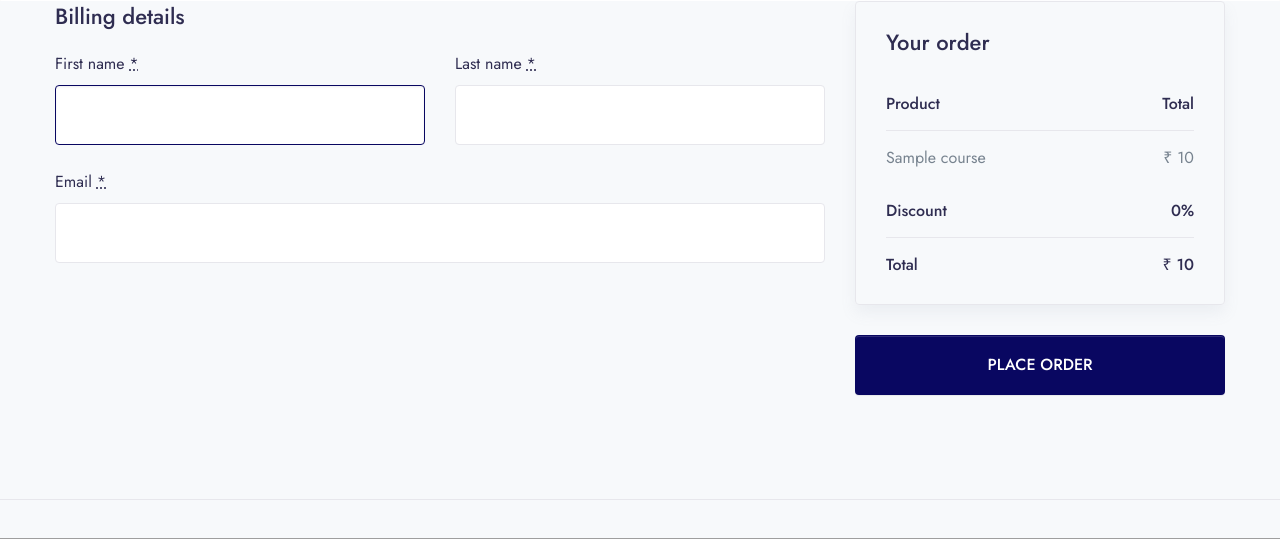
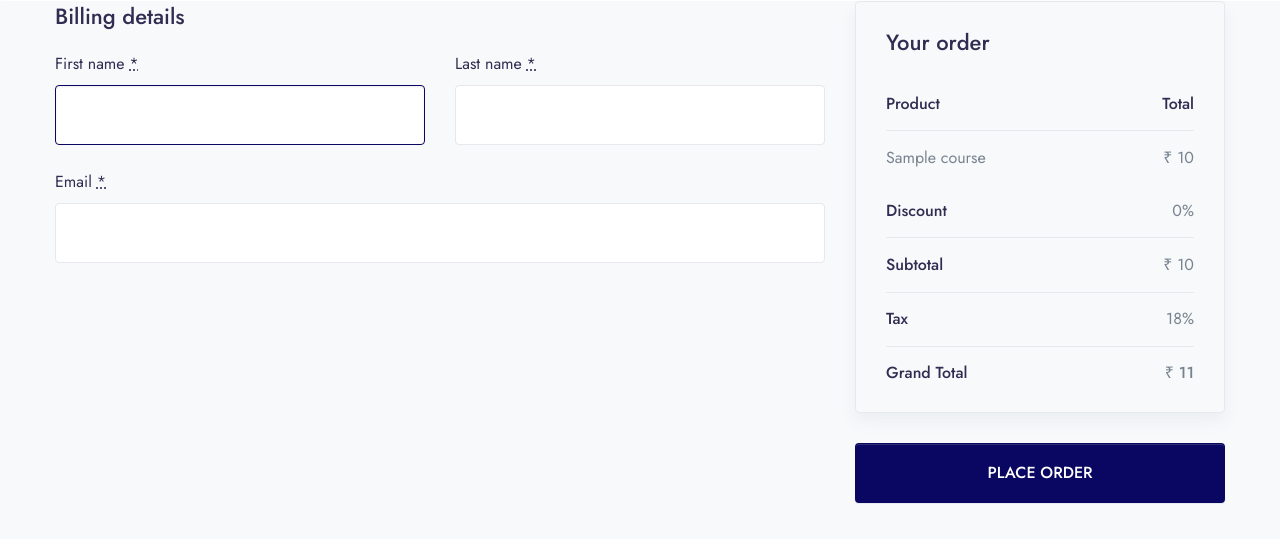
Before and after one commit to Priyanshu2sh/Indeed-LMS, a Django app: a page that uses templates/checkout/checkout.html in a window 1280 px wide. Shown: the part 406-945 px from the top of the page. Run offline with Django 5.2, Linux system fonts and the light colour scheme; tables that the repository leaves empty hold one stand-in row (values such as "Sample post"); some libraries are stand-ins or nearby versions; grey boxes are pictures that could not be loaded.

Commit message:
added tax calculation

```diff
--- a/app/templatetags/course_tags.py
+++ b/app/templatetags/course_tags.py
@@ -10,3 +10,12 @@ def discount_calculation(price,discount):
     sellprice = price
     sellprice = price - (price * discount/100)
     return math.floor(sellprice)
+
+@register.simple_tag
+def grand_total(price, discount):
+    try:
+        subtotal = price - (price * discount / 100)
+        tax = subtotal * 0.18
+        return int(subtotal + tax)
+    except:
+        return price
--- a/app/views.py
+++ b/app/views.py
@@ -222,6 +222,7 @@ def CHECKOUT(request,slug):
             email = request.POST.get('email')
 
             amount_cal = course.price - (course.price * course.discount / 100)
+            amount_cal = amount_cal + (amount_cal * 0.18)  # Adding 18% tax
             amount = int(amount_cal) * 100
             currency = "INR"
             notes = {
@@ -309,7 +310,7 @@ def WATCH_COURSE(request, slug):
     if lecture is None:
         lecture=1
     video = Video.objects.get(id = lecture)
-    comments = Comments.objects.filter(video = video)
+    comments = Comments.objects.filter(video = video, rating__in=[4, 4.5, 5]).order_by('-date')[:2]
     if course.exists():
         course = course.first()
     else:
@@ -326,7 +327,7 @@ def WATCH_COURSE(request, slug):
         comment = Comments(
             user=request.user,
             video=video,
-            rating=rating,
+            rating=float(rating) if rating else 0,
             title=title,
             content=content
         )
--- a/templates/checkout/checkout.html
+++ b/templates/checkout/checkout.html
@@ -55,6 +55,7 @@
             <div id="order_review" class="woocommerce-checkout-review-order">
     <div class="woocommerce-checkout-review-order-inner">
         <h3 id="order_review_heading">Your order</h3>
+
         <table class="shop_table woocommerce-checkout-review-order-table">
             <thead>
                 <tr>
@@ -62,27 +63,41 @@
                     <th class="product-total">Total</th>
                 </tr>
             </thead>
+
             <tbody>
                 <tr class="cart_item">
                     <td class="product-name">
-                                    {{course.title}}
+                        {{ course.title }}
                     </td>
                     <td class="product-total">
-                                    <span class="woocommerce-Price-amount amount">
-                                        ₹ {{course.price}}
-                                    </span>
+                        ₹ {{ course.price }}
                     </td>
                 </tr>
             </tbody>
+
             <tfoot>
+                <tr class="cart-discount">
+                    <th>Discount</th>
+                    <td>{{ course.discount }}%</td>
+                </tr>
+
                 <tr class="cart-subtotal">
-                                <th>Discount</th>
-                                <td><span class="woocommerce-Price-amount amount">{{course.discount}}<span class="woocommerce-Price-currencySymbol">%</td>
+                    <th>Subtotal</th>
+                    <td>
+                        ₹ {% discount_calculation course.price course.discount %}
+                    </td>
+                </tr>
+
+                <tr class="tax-rate">
+                    <th>Tax</th>
+                    <td>18%</td>
                 </tr>
 
                 <tr class="order-total">
-                                <th>Total</th>
-                                <td><strong><span class="woocommerce-Price-amount amount"><span class="woocommerce-Price-currencySymbol">₹ {% discount_calculation course.price course.discount %}</strong> </td>
+                    <th><strong>Grand Total</strong></th>
+                    <td>
+                        <strong>₹ {% grand_total course.price course.discount %}</strong>
+                    </td>
                 </tr>
             </tfoot>
         </table>
@@ -96,6 +111,7 @@
         </div>
     </div>
 </div>
+
         </form>
     </div>
 
@@ -147,7 +163,7 @@
                 "name": "Indeed Inspiring Online Course",
                 "description": "Payment For " + data.course_title,
                 "order_id": data.order_id,
-                "callback_url": "http://127.0.0.1:8001/verify_payment",
+                "callback_url": "http://127.0.0.1:8000/verify_payment",
                 "prefill": {
                     "name": data.notes.name,
                     "email": data.notes.email,
--- a/templates/course/watch-course.html
+++ b/templates/course/watch-course.html
@@ -226,7 +226,7 @@
                                         <p class="font-size-sm font-italic">{{ comment.title }}</p>
                                     </div>
                                     <div class="star-rating">
-                                        <div class="rating" style="width:100%;"></div>
+                                        <div class="rating" style="width: {% if comment.rating == 4 %} 80%; {% elif comment.rating == 4.5 %} 93%; {% elif comment.rating == 5 %} 100%; {% endif %}"></div>
                                     </div>
                                 </div>
                                 <p class="mb-6 line-height-md">{{ comment.content }}</p>
@@ -276,12 +276,12 @@
 
                             <div class="form-group mb-6">
                                 <label for="exampleInputTitle1">Review Title</label>
-                                <input type="text" class="form-control placeholder-1" name="title" id="exampleInputTitle1" placeholder="Courses">
+                                <input type="text" class="form-control placeholder-1" name="title" id="exampleInputTitle1" placeholder="Courses" required>
                             </div>
 
                             <div class="form-group mb-6">
                                 <label for="exampleFormControlTextarea1">Review Content</label>
-                                <textarea class="form-control placeholder-1" name="content" id="exampleFormControlTextarea1" rows="6" placeholder="Content"></textarea>
+                                <textarea class="form-control placeholder-1" name="content" id="exampleFormControlTextarea1" rows="6" placeholder="Content" required></textarea>
                             </div>
 
                             <button type="submit" class="btn btn-primary btn-block mw-md-300p">SUBMIT REVIEW</button>
```
Also changed, not shown: templates/course/course_details.html (+5 -6 lines), templates/main/home.html (+4 -4 lines). Lines whose indentation alone changed are shown as unchanged.
